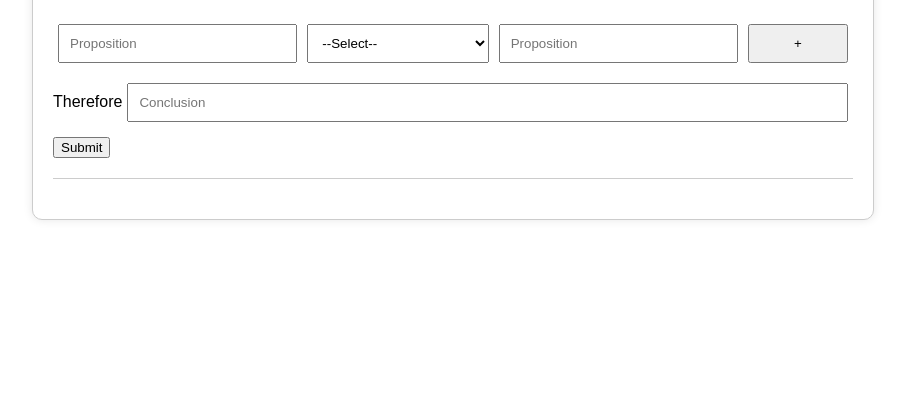
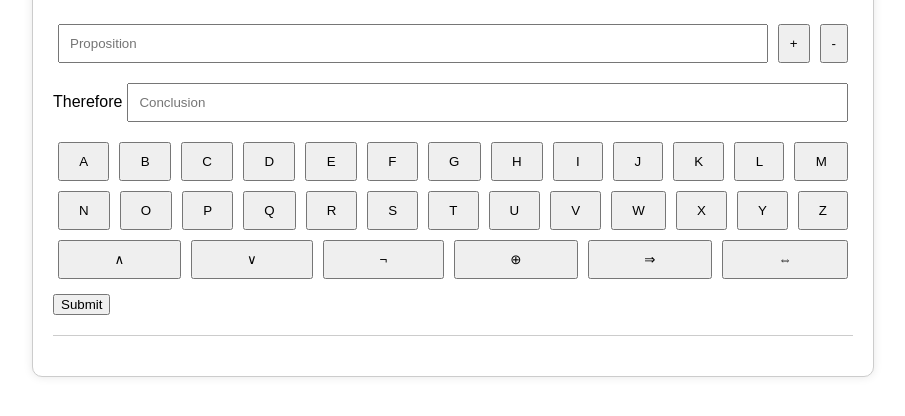
Before and after one commit to DiogoTofuMartins/prop_logic_calculator, a plain HTML site: page index.html in a window 1280 px wide. Shown: the part 102-518 px from the top of the page, without its empty margins (187-1092 px from the left). Drawn offline with Linux system fonts and the light colour scheme.

Commit message:
feature: calculator like interface

```diff
--- a/index.html
+++ b/index.html
@@ -3,9 +3,9 @@
 <head>
     <meta charset="UTF-8">
     <meta name="viewport" content="width=device-width, initial-scale=1.0">
-    <title>Logical Argument Form</title>
+    <title>Logical Argument Evaluator</title>
     <style>
-       body {
+        body {
             font-family: Arial, sans-serif;
             margin: 0;
             padding: 0;
@@ -29,7 +29,7 @@
             flex-wrap: wrap;
         }
 
-        .input-group input, .input-group select, .input-group button {
+        .input-group input {
             margin: 5px;
             padding: 10px;
             flex: 1 1 auto;
@@ -37,6 +37,8 @@
         }
 
         .input-group button {
+            margin: 5px;
+            padding: 10px;
             flex: 0 0 auto;
         }
 
@@ -44,6 +46,19 @@
             margin-top: 20px;
             border-top: 1px solid #ccc;
             padding-top: 20px;
+        }
+
+        .button-group {
+            display: flex;
+            flex-wrap: wrap;
+            margin-bottom: 10px;
+        }
+
+        .button-group button {
+            margin: 5px;
+            padding: 10px;
+            flex: 1 1 auto;
+            min-width: 50px;
         }
 
         table {
@@ -82,67 +97,103 @@
         <div id="propositions">
             <div class="input-group">
                 <input type="text" placeholder="Proposition" class="proposition">
-                <select class="operator">
-                    <option value="">--Select--</option>
-                    <option value="=>">⇒ (implies)</option>
-                    <option value="<=>">⇔ (biconditional)</option>
-                    <option value="∧">∧ (and)</option>
-                    <option value="∨">∨ (or)</option>
-                    <option value="¬">¬ (not)</option>
-                    <option value="⊕">⊕ (exclusive or)</option>
-                </select>
-                <input type="text" placeholder="Proposition" class="proposition">
                 <button type="button" onclick="addProposition(this)">+</button>
+                <button type="button" onclick="removeProposition(this)">-</button>
             </div>
         </div>
         <div class="input-group">
             <label for="conclusion">Therefore</label>
             <input type="text" id="conclusion" placeholder="Conclusion">
         </div>
+        <div class="button-group">
+            <button type="button" onclick="insertSymbol('A')">A</button>
+            <button type="button" onclick="insertSymbol('B')">B</button>
+            <button type="button" onclick="insertSymbol('C')">C</button>
+            <button type="button" onclick="insertSymbol('D')">D</button>
+            <button type="button" onclick="insertSymbol('E')">E</button>
+            <button type="button" onclick="insertSymbol('F')">F</button>
+            <button type="button" onclick="insertSymbol('G')">G</button>
+            <button type="button" onclick="insertSymbol('H')">H</button>
+            <button type="button" onclick="insertSymbol('I')">I</button>
+            <button type="button" onclick="insertSymbol('J')">J</button>
+            <button type="button" onclick="insertSymbol('K')">K</button>
+            <button type="button" onclick="insertSymbol('L')">L</button>
+            <button type="button" onclick="insertSymbol('M')">M</button>
+            <button type="button" onclick="insertSymbol('N')">N</button>
+            <button type="button" onclick="insertSymbol('O')">O</button>
+            <button type="button" onclick="insertSymbol('P')">P</button>
+            <button type="button" onclick="insertSymbol('Q')">Q</button>
+            <button type="button" onclick="insertSymbol('R')">R</button>
+            <button type="button" onclick="insertSymbol('S')">S</button>
+            <button type="button" onclick="insertSymbol('T')">T</button>
+            <button type="button" onclick="insertSymbol('U')">U</button>
+            <button type="button" onclick="insertSymbol('V')">V</button>
+            <button type="button" onclick="insertSymbol('W')">W</button>
+            <button type="button" onclick="insertSymbol('X')">X</button>
+            <button type="button" onclick="insertSymbol('Y')">Y</button>
+            <button type="button" onclick="insertSymbol('Z')">Z</button>
+            <button type="button" onclick="insertSymbol('∧')">∧</button>
+            <button type="button" onclick="insertSymbol('∨')">∨</button>
+            <button type="button" onclick="insertSymbol('¬')">¬</button>
+            <button type="button" onclick="insertSymbol('⊕')">⊕</button>
+            <button type="button" onclick="insertSymbol('=>')">⇒</button>
+            <button type="button" onclick="insertSymbol('<=>')">⇔</button>
+        </div>
         <button type="button" onclick="submitPropositions()">Submit</button>
         <div id="result"></div>
     </div>
 
     <script>
+        let lastFocusedElement = null;
+
+        document.addEventListener('focusin', (event) => {
+            if (event.target.classList.contains('proposition') || event.target.id === 'conclusion') {
+                lastFocusedElement = event.target;
+            }
+        });
+
         function addProposition(button) {
             const newGroup = document.createElement('div');
             newGroup.className = 'input-group';
             newGroup.innerHTML = `
                 <input type="text" placeholder="Proposition" class="proposition">
-                <select class="operator">
-                    <option value="">--Select--</option>
-                    <option value="=>">⇒ (implies)</option>
-                    <option value="<=>">⇔ (biconditional)</option>
-                    <option value="∧">∧ (and)</option>
-                    <option value="∨">∨ (or)</option>
-                    <option value="¬">¬ (not)</option>
-                    <option value="⊕">⊕ (exclusive or)</option>
-                </select>
-                <input type="text" placeholder="Proposition" class="proposition">
                 <button type="button" onclick="addProposition(this)">+</button>
+                <button type="button" onclick="removeProposition(this)">-</button>
             `;
             button.parentElement.insertAdjacentElement('afterend', newGroup);
+        }
+
+        function removeProposition(button) {
+            const group = button.parentElement;
+            if (document.querySelectorAll('.input-group').length > 1) {
+                group.remove();
+            } else {
+                alert('You must have at least one proposition.');
+            }
+        }
+
+        function insertSymbol(symbol) {
+            if (lastFocusedElement) {
+                const start = lastFocusedElement.selectionStart;
+                const end = lastFocusedElement.selectionEnd;
+                const value = lastFocusedElement.value;
+                lastFocusedElement.value = value.slice(0, start) + symbol + value.slice(end);
+                lastFocusedElement.selectionStart = lastFocusedElement.selectionEnd = start + symbol.length;
+                lastFocusedElement.focus();
+            }
         }
 
         function submitPropositions() {
             const inputGroups = document.querySelectorAll('.input-group');
             let propositions = [];
             inputGroups.forEach(group => {
-
-
-                const propositionsInputs = group.querySelectorAll('.proposition');
-                if (propositionsInputs.length < 2) {
+                const propositionInput = group.querySelector('.proposition');
+                if (!propositionInput) {
                     return;
                 }
-                const operatorElement = group.querySelector('.operator');
-                const proposition1 = propositionsInputs[0].value.trim();
-                const operator = operatorElement ? operatorElement.value : '';
-                const proposition2 = propositionsInputs[1] ? propositionsInputs[1].value.trim() : '';
-
-                if (proposition1 && operator && proposition2) {
-                    propositions.push(`${proposition1}${operator}${proposition2}`);
-                } else if (proposition1 && !operator && !proposition2) {
-                    propositions.push(proposition1);
+                const proposition = propositionInput.value.trim();
+                if (proposition) {
+                    propositions.push(proposition);
                 }
             });
 
@@ -155,7 +206,7 @@
                 // Remove the comma before "therefore"
                 let argument = propositions.join(', ');
                 argument = argument.replace(', therefore', ' therefore');
-                fetch('http://localhost:5000/evaluate', {
+                fetch('http://localhost:5000/evaluate', { // Replace with your actual API endpoint
                     method: 'POST',
                     headers: {
                         'Content-Type': 'application/json',
@@ -171,7 +222,10 @@
                         resultDiv.innerHTML += tableHtml;
                     }
                 })
-                .catch(error => console.error('Error:', error));
+                .catch(error => {
+                    console.error('Error:', error);
+                    alert('An error occurred. Please check the console for details.');
+                });
             } else {
                 alert('Please enter a valid argument with at least one proposition and a conclusion.');
             }
```
Also changed, not shown: 1 other file.
